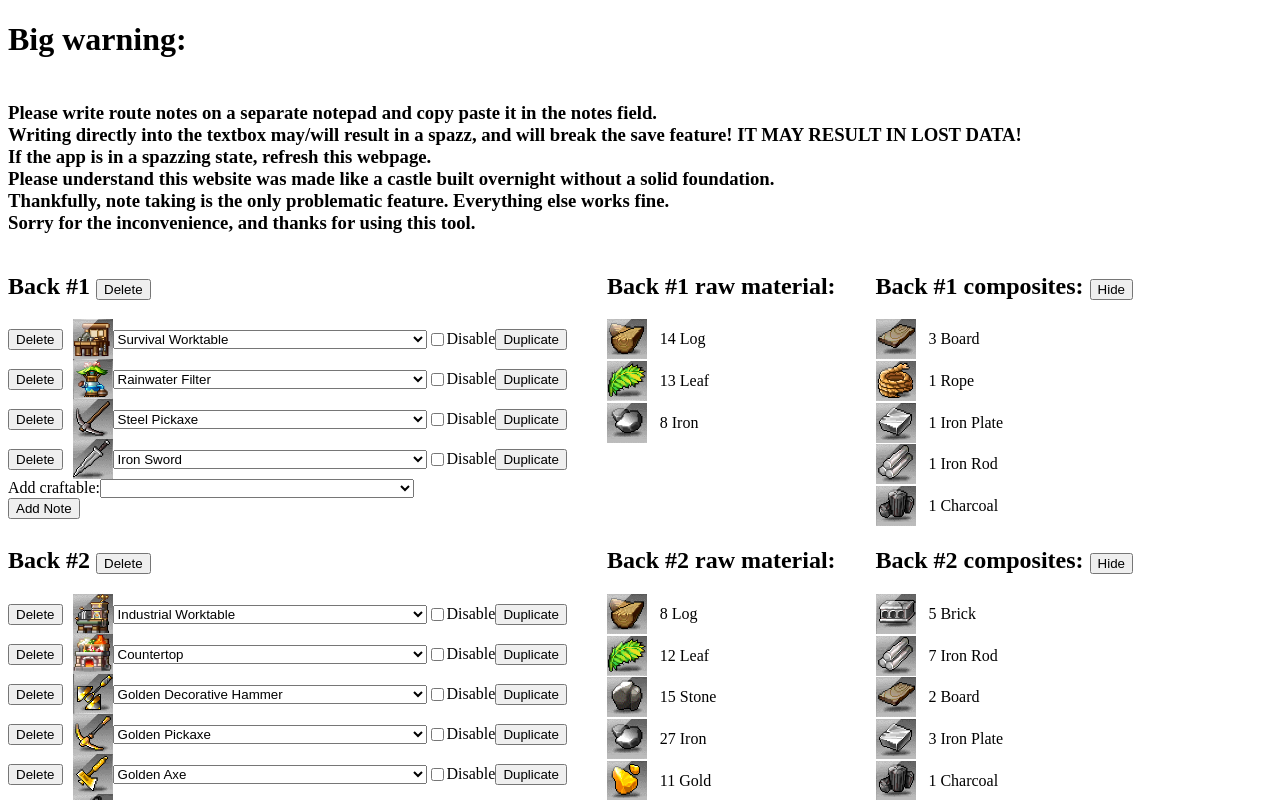
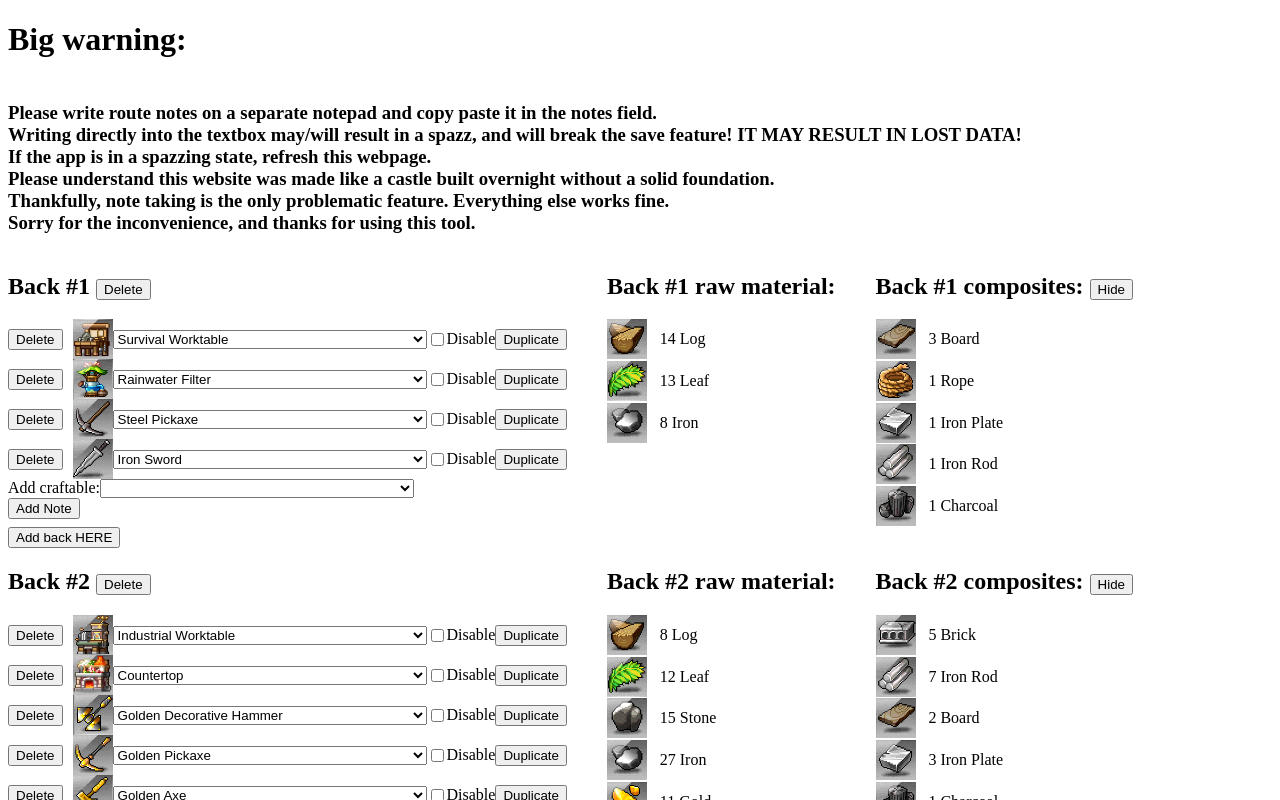
Before and after one commit to SLAzurin/misty-island-router, a React (Create React App) app: page / in a window 1280 px wide. Shown: the top 800 px of the page. Built offline with nearby package versions, Linux system fonts and the light colour scheme.

Commit message:
Add backs in-between

```diff
--- a/src/App.tsx
+++ b/src/App.tsx
@@ -80,9 +80,17 @@ function App() {
   const [buildExportStrError, setBuildExportStrError] = useState("");
   const [showComposites, setShowComposites] = useState<boolean[]>([]);
 
-  const addBack = () => {
+  const addBack = (afterBackNumber?: number) => {
     let newBuild = [...build];
+    if (typeof afterBackNumber !== "undefined") {
+      newBuild.splice(afterBackNumber + 1, 0, {
+        craftables: [],
+        disabledCraftables: [],
+      });
+    } else {
       newBuild.push({ craftables: [], disabledCraftables: [] });
+    }
+    console.log(newBuild);
     setBuild(newBuild);
   };
 
@@ -189,6 +197,7 @@ function App() {
         <div>
           {build.map((back, backNumber) => {
             return (
+              <div>
                 <div
                   key={backNumber}
                   style={{ display: "flex", flexDirection: "row" }}
@@ -440,6 +449,15 @@ function App() {
                       })}
                   </div>
                 </div>
+                <button
+                  type="button"
+                  onClick={() => {
+                    addBack(backNumber);
+                  }}
+                >
+                  Add back HERE
+                </button>
+              </div>
             );
           })}
         </div>
```
Lines whose indentation alone changed are shown as unchanged.
